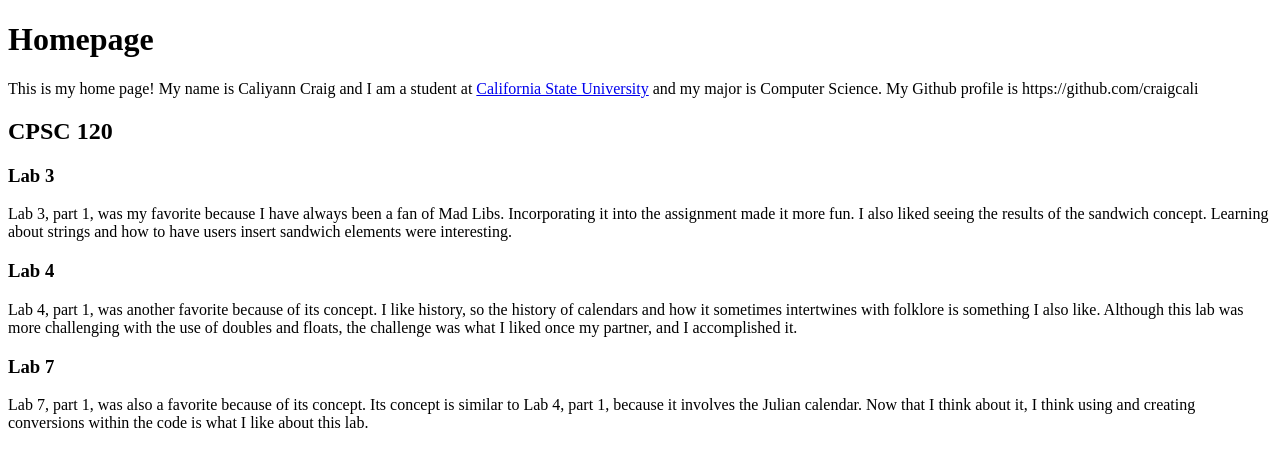
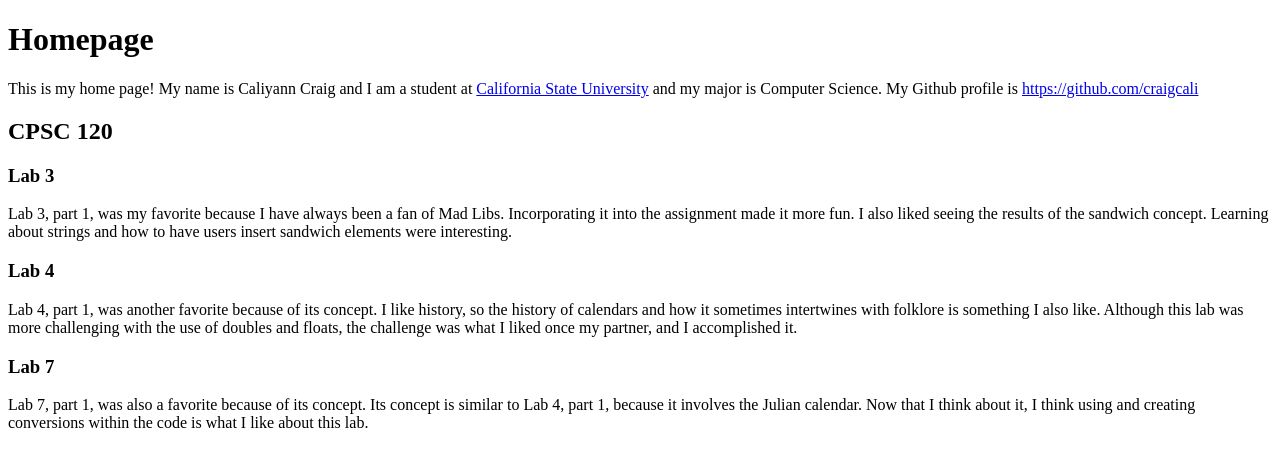
Before and after one commit to craigcali/craigcali.github.io, a plain HTML site: page index.html in a window 1280 px wide. Drawn offline with Linux system fonts and the light colour scheme.

Commit message:
Update index.html

```diff
--- a/index.html
+++ b/index.html
@@ -7,7 +7,7 @@
 
 <body>
     <h1> Homepage  </h1>
-    <p>This is my home page! My name is Caliyann Craig and I am a student at <a href="http://www.fullerton.edu/%22%3E%22%3E">California State University</a> and my major is Computer Science. My Github profile is https://github.com/craigcali</p>
+    <p>This is my home page! My name is Caliyann Craig and I am a student at <a href="http://www.fullerton.edu/%22%3E%22%3E">California State University</a> and my major is Computer Science. My Github profile is <a href="https://github.com/craigcali">https://github.com/craigcali</a></p>
     <h2>CPSC 120</h2>
 
 <h3>Lab 3</h3>
```
